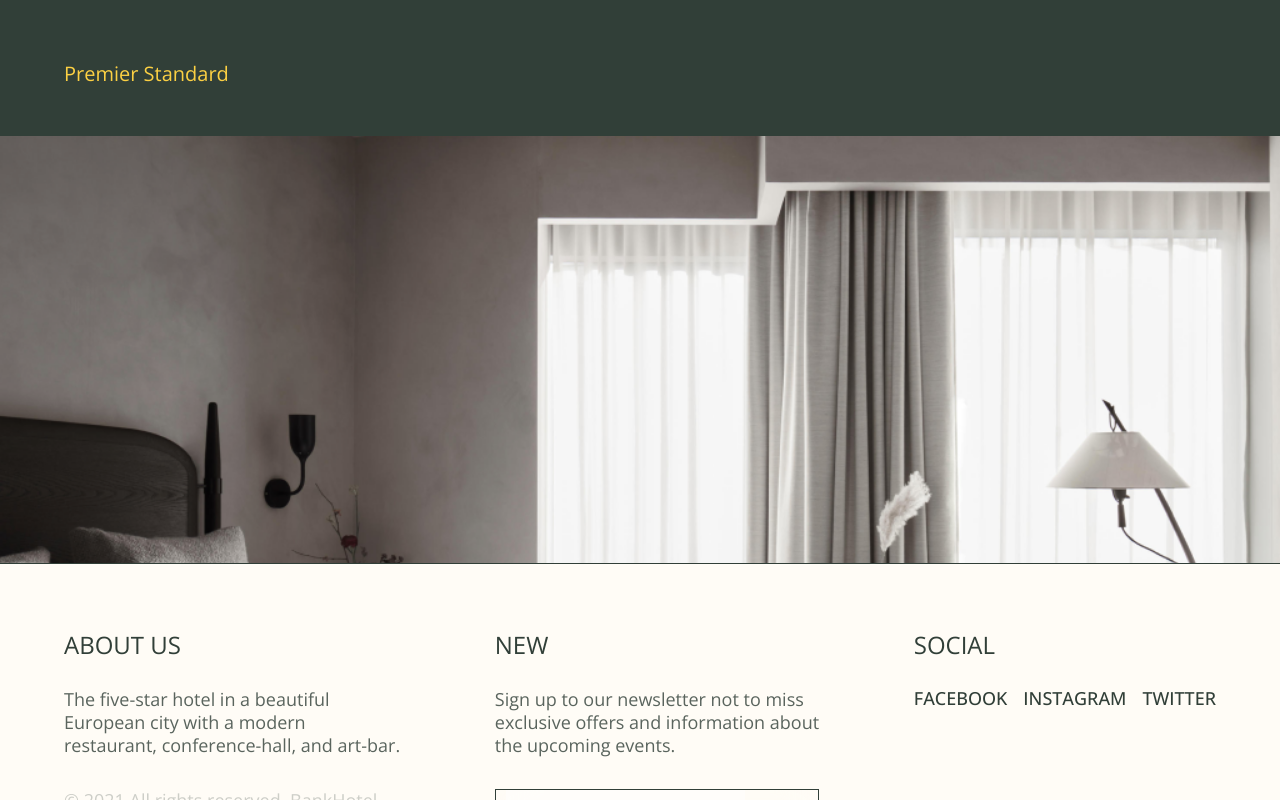
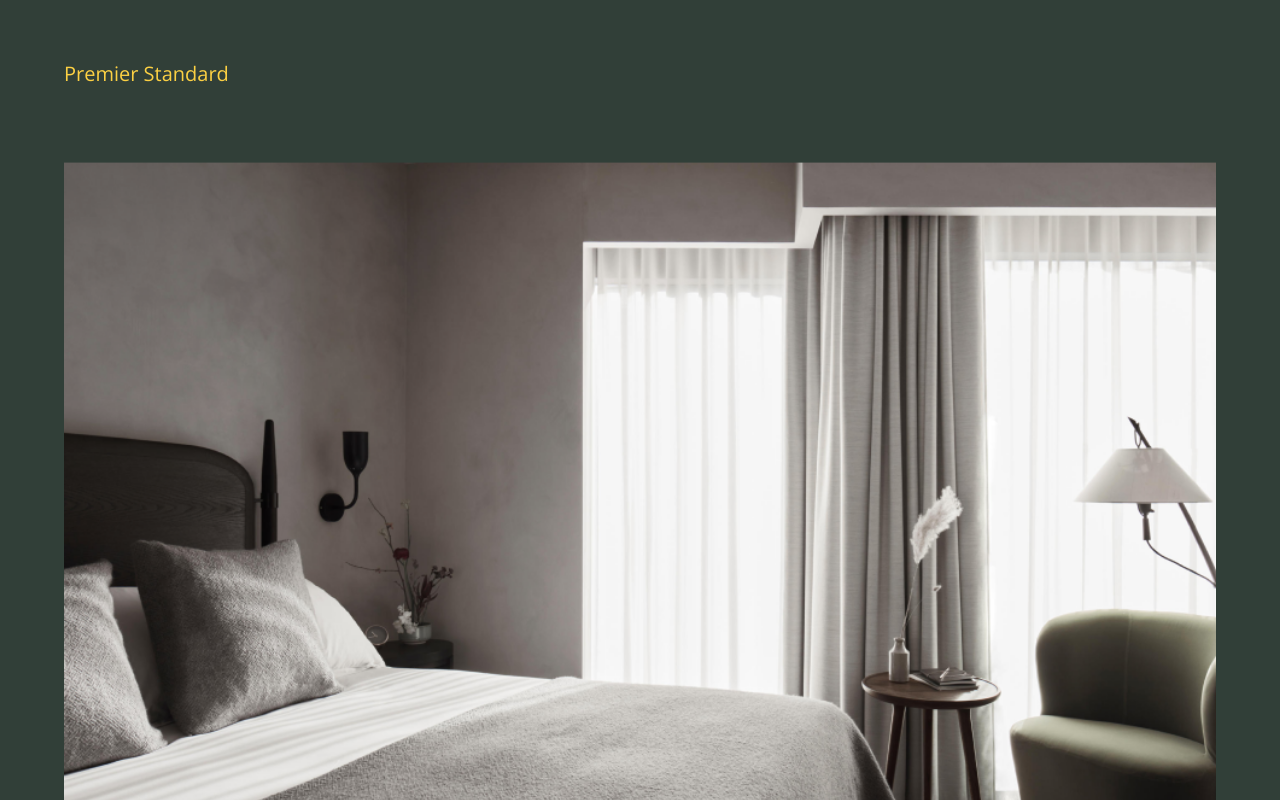
Before and after one commit to gift56/Fullstack-HotelWebsite, a React (Create React App) app: page /rooms in a window 1280 px wide. Shown: the part 1160-1960 px from the top of the page. Built offline with nearby package versions, Linux system fonts and the light colour scheme.

Commit message:
done with bg area

```diff
--- a/src/components/RoomsData/DetailImage.jsx
+++ b/src/components/RoomsData/DetailImage.jsx
@@ -7,7 +7,7 @@ const DetailImage = () => {
   return (
     <ImageCon bg={DetailImg}>
       <Container>
-        <ImageArea></ImageArea>
+        <ImageArea bg={DetailImg}></ImageArea>
       </Container>
     </ImageCon>
   );
--- a/src/styles/RoomStyle/RoomImage.styled.js
+++ b/src/styles/RoomStyle/RoomImage.styled.js
@@ -7,6 +7,20 @@ export const ImageCon = styled.section`
   background-image: url(${({ bg }) => bg});
   background-repeat: no-repeat;
   background-size: cover;
+  @media screen and (min-width: ${({ theme }) => theme.mobile.tab}) {
+    background-image: none;
+    height: 785px;
+  }
 `;
 
-export const ImageArea = styled.section``;
+export const ImageArea = styled.section`
+  width: 100%;
+  @media screen and (min-width: ${({ theme }) => theme.mobile.tab}) {
+    height: 760px;
+    transform: translateY(3.5%);
+    object-fit: cover;
+    background-image: url(${({ bg }) => bg});
+    background-repeat: no-repeat;
+    background-size: cover;
+  }
+`;
```
